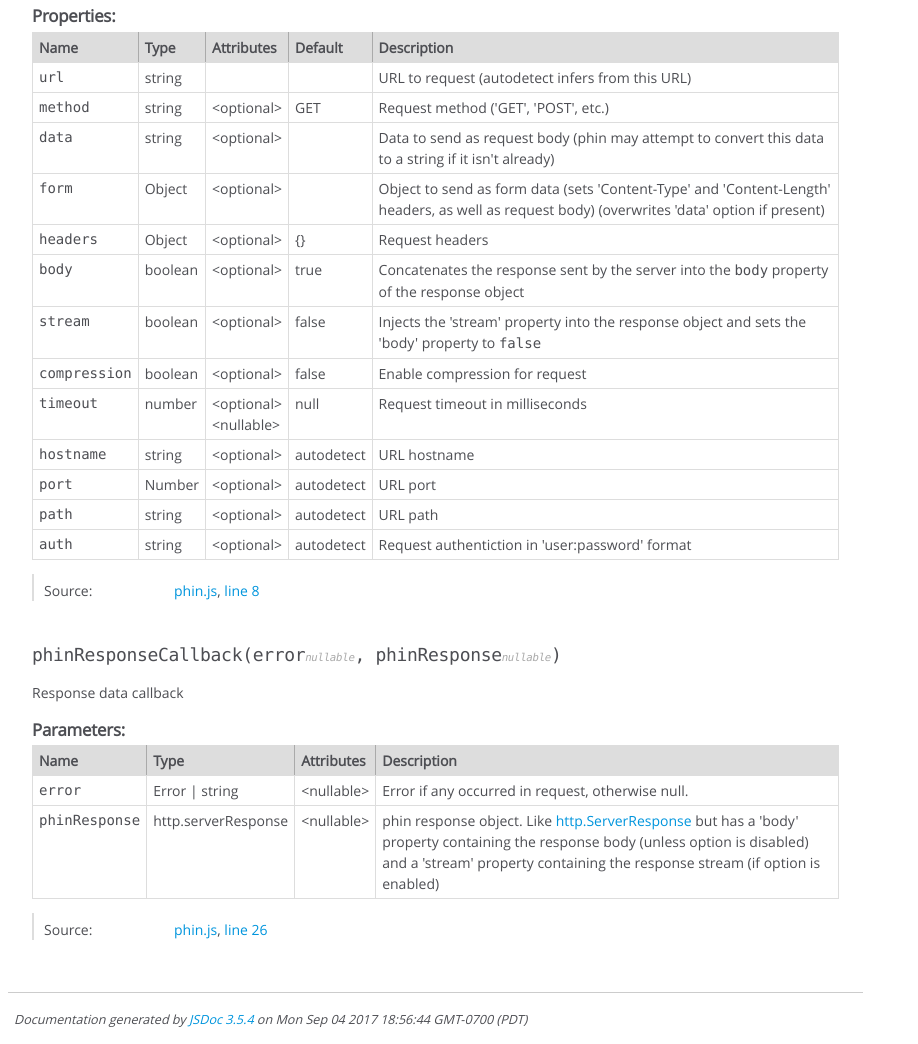
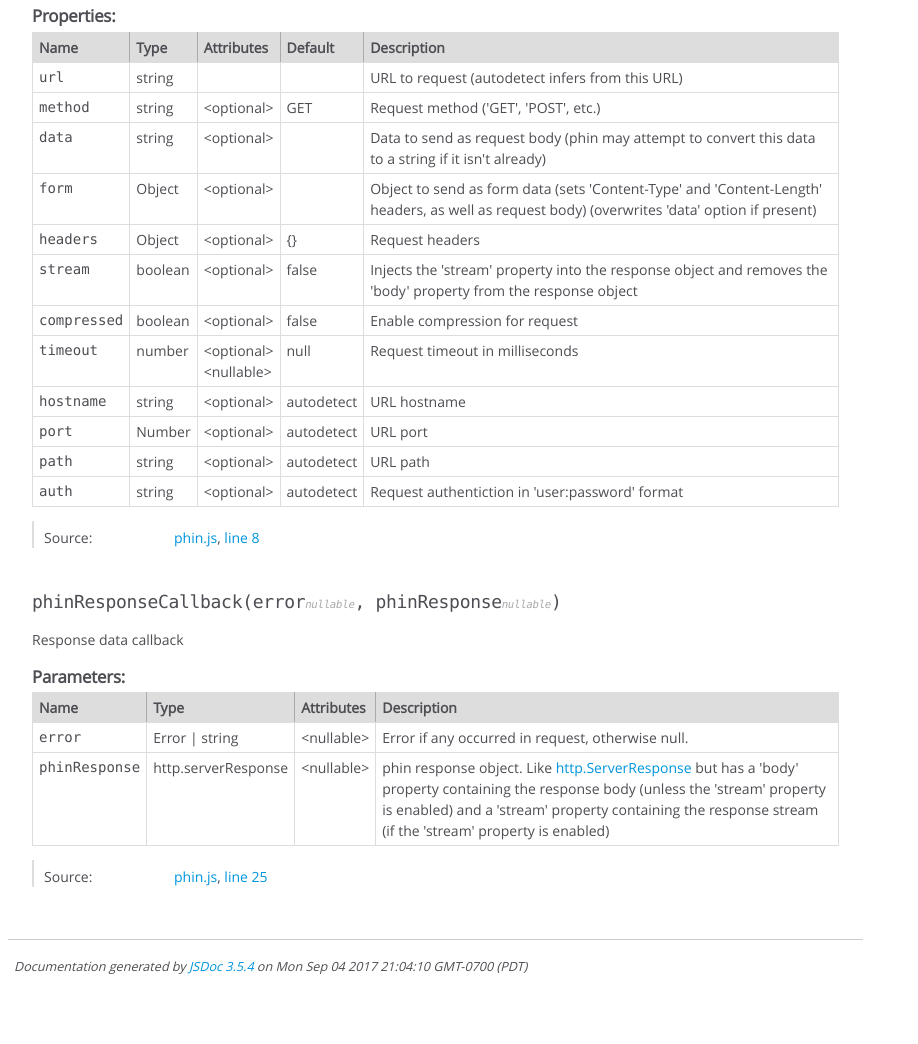
Before and after one commit to ethanent/phin, a website: page docs/global.html in a window 1280 px wide. Shown: the part 752-1796 px from the top of the page, without its empty margins (0-918 px from the left). After the commit the page ends 1743 px from the top, so only its background shows below. Drawn offline with Linux system fonts and the light colour scheme.

Commit message:
Update docs

```diff
--- a/docs/global.html
+++ b/docs/global.html
@@ -302,7 +302,7 @@
 
     <dt class="tag-source">Source:</dt>
     <dd class="tag-source"><ul class="dummy"><li>
-        <a href="phin.js.html">phin.js</a>, <a href="phin.js.html#line39">line 39</a>
+        <a href="phin.js.html">phin.js</a>, <a href="phin.js.html#line38">line 38</a>
     </li></ul></dd>
 
 
@@ -570,43 +570,6 @@
 
         <tr>
 
-                <td class="name"><code>body</code></td>
-
-
-            <td class="type">
-
-
-<span class="param-type">boolean</span>
-
-
-
-            </td>
-
-
-                <td class="attributes">
-
-                    &lt;optional><br>
-
-
-
-                </td>
-
-
-
-                <td class="default">
-
-                    true
-
-                </td>
-
-
-            <td class="description last">Concatenates the response sent by the server into the <code>body</code> property of the response object</td>
-        </tr>
-
-
-
-        <tr>
-
                 <td class="name"><code>stream</code></td>
 
 
@@ -637,14 +600,14 @@
                 </td>
 
 
-            <td class="description last">Injects the 'stream' property into the response object and sets the 'body' property to <code>false</code></td>
+            <td class="description last">Injects the 'stream' property into the response object and removes the 'body' property from the response object</td>
         </tr>
 
 
 
         <tr>
 
-                <td class="name"><code>compression</code></td>
+                <td class="name"><code>compressed</code></td>
 
 
             <td class="type">
@@ -1030,7 +993,7 @@
 
 
 
-            <td class="description last">phin response object. Like <a href='https://nodejs.org/api/http.html#http_class_http_serverresponse'>http.ServerResponse</a> but has a 'body' property containing the response body (unless option is disabled) and a 'stream' property containing the response stream (if option is enabled)</td>
+            <td class="description last">phin response object. Like <a href='https://nodejs.org/api/http.html#http_class_http_serverresponse'>http.ServerResponse</a> but has a 'body' property containing the response body (unless the 'stream' property is enabled) and a 'stream' property containing the response stream (if the 'stream' property is enabled)</td>
         </tr>
 
 
@@ -1071,7 +1034,7 @@
 
     <dt class="tag-source">Source:</dt>
     <dd class="tag-source"><ul class="dummy"><li>
-        <a href="phin.js.html">phin.js</a>, <a href="phin.js.html#line26">line 26</a>
+        <a href="phin.js.html">phin.js</a>, <a href="phin.js.html#line25">line 25</a>
     </li></ul></dd>
 
 
@@ -1119,7 +1082,7 @@
 <br class="clear">
 
 <footer>
-    Documentation generated by <a href="https://github.com/jsdoc3/jsdoc">JSDoc 3.5.4</a> on Mon Sep 04 2017 18:56:44 GMT-0700 (PDT)
+    Documentation generated by <a href="https://github.com/jsdoc3/jsdoc">JSDoc 3.5.4</a> on Mon Sep 04 2017 21:04:10 GMT-0700 (PDT)
 </footer>
 
 <script> prettyPrint(); </script>
```
Also changed, not shown: docs/index.html (+1 -1 lines), docs/phin.js.html (+8 -19 lines).
